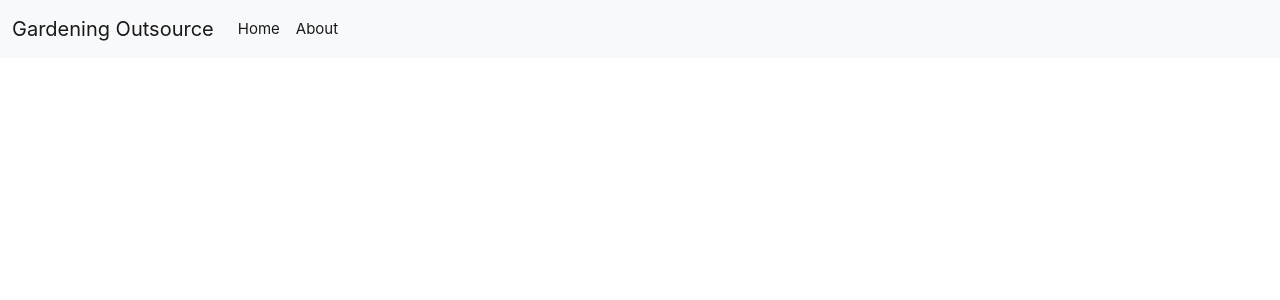
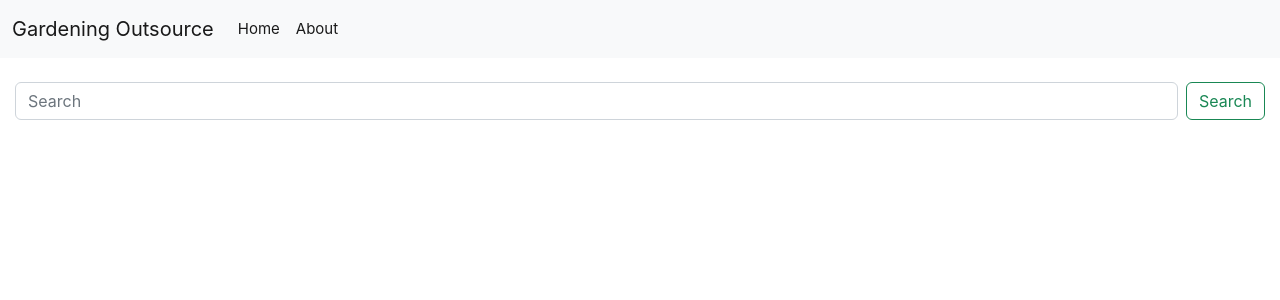
Before and after one commit to minga-bytes/hackathon-vienna, a Vue app in the folder frontend/: page / in a window 1280 px wide. Shown: the top 300 px of the page. Built offline with nearby package versions, Linux system fonts and the light colour scheme.

Commit message:
added search componente

```diff
--- /dev/null
+++ b/frontend/src/components/Search.vue
@@ -0,0 +1,20 @@
+<template>
+  <div class="searchform-container">
+    <form class="d-flex" role="search">
+      <input
+        class="form-control me-2"
+        type="search"
+        placeholder="Search"
+        aria-label="Search"
+      />
+      <button class="btn btn-outline-success" type="submit">Search</button>
+    </form>
+  </div>
+</template>
+
+<style scoped>
+.searchform-container {
+  margin-left: 1em;
+  margin-right: 1em;
+}
+</style>
--- a/frontend/src/views/HomeView.vue
+++ b/frontend/src/views/HomeView.vue
@@ -1,9 +1,12 @@
 <script setup lang="ts">
 import Navbar from '@/components/Navbar.vue'
+import Search from '@/components/Search.vue'
 </script>
 
 <template>
   <main>
     <Navbar />
+    <br>
+    <Search />
   </main>
 </template>
```
